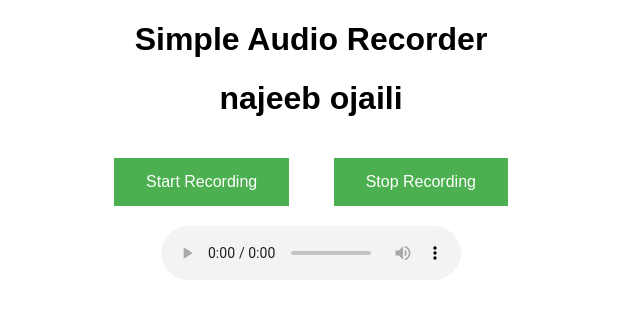
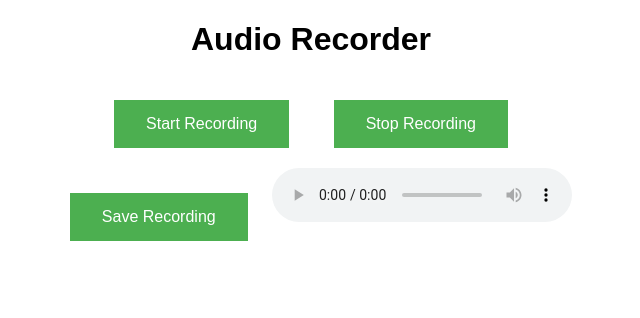
Before and after one commit to NajeebOjaili/ReApp, a plain HTML site: page index.html in a window 1280 px wide. Shown: the whole page, without its empty margins (329-969 px from the left). Drawn offline with Linux system fonts and the light colour scheme.

Commit message:
first commit

```diff
--- a/index.html
+++ b/index.html
@@ -8,12 +8,12 @@
 </head>
 
 <body>
-    <h1>Simple Audio Recorder</h1>
-    <h1>najeeb ojaili</h1>
+
+    <h1>Audio Recorder</h1>
     <button id="start-btn">Start Recording</button>
     <button id="stop-btn" disabled>Stop Recording</button>
+    <button id="save-btn" disabled>Save Recording</button>
     <audio id="recorded-audio" controls></audio>
-
 <script src="main.js"></script>
     </body>
 </html>
```
